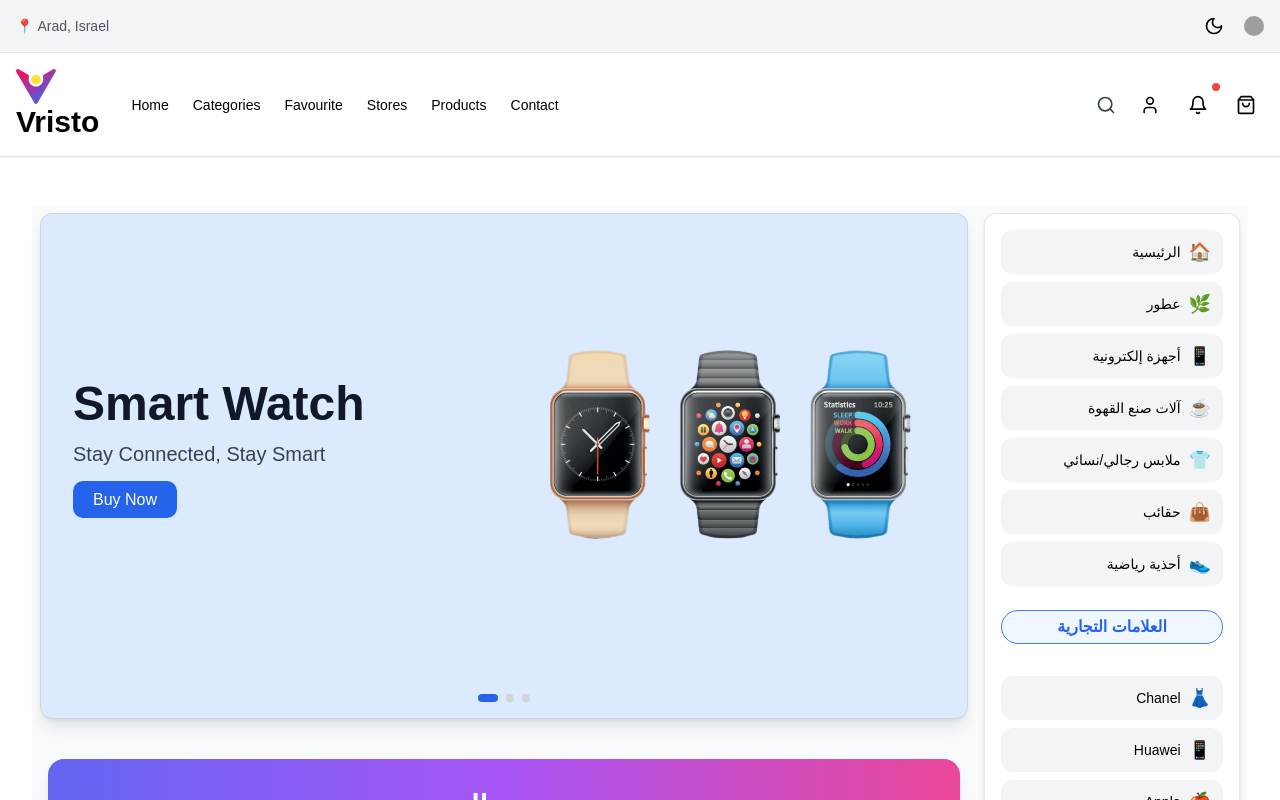
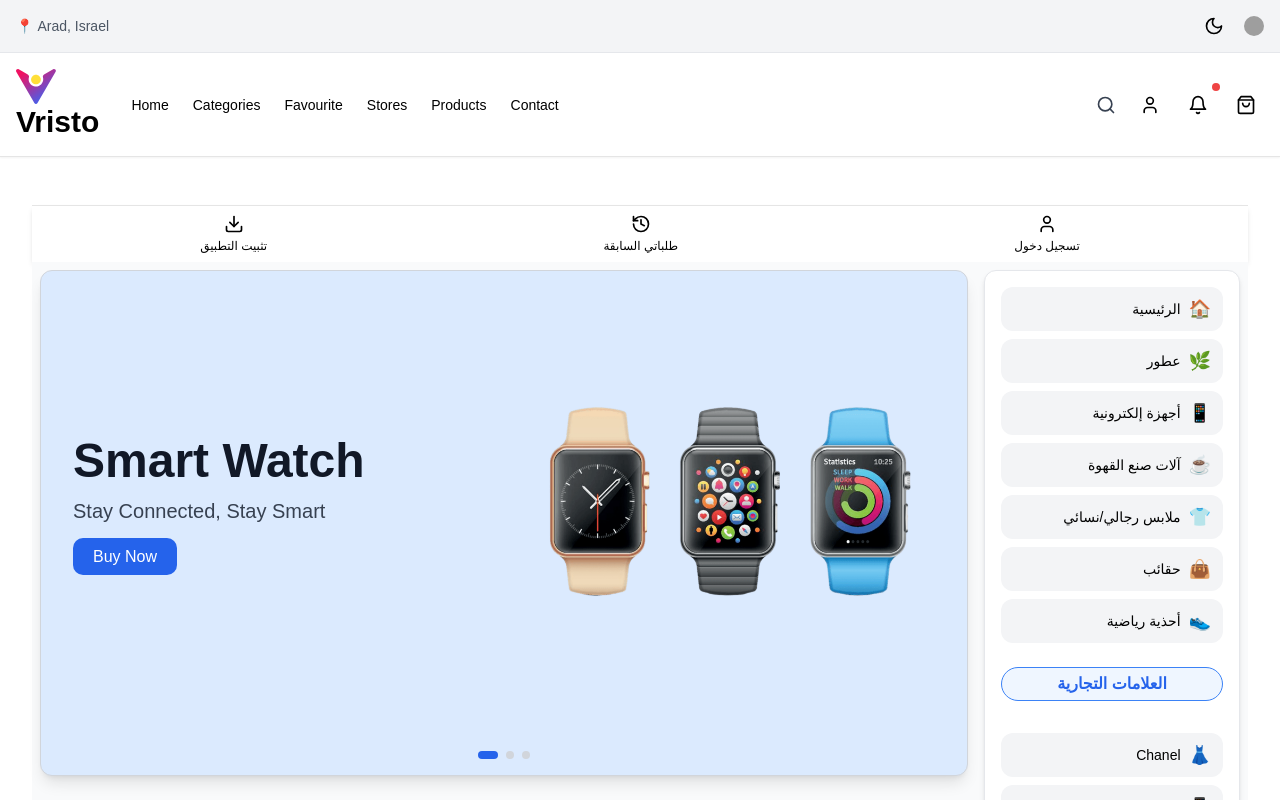
Before and after one commit to Hazemhw22/vristo-ecommerce, a Next.js app: page / in a window 1280 px wide. Shown: the top 800 px of the page. Built offline with nearby package versions, Linux system fonts and the light colour scheme; grey boxes are pictures that could not be loaded.

Commit message:
home fix

```diff
--- a/app/layout.tsx
+++ b/app/layout.tsx
@@ -2,17 +2,23 @@ import type React from "react";
 import "./globals.css";
 import AppProviders from "../components/AppProviders";
 import BreadcrumbsNav from "../components/BreadcrumbsNav";
+import FixedButtons from "../components/fixed-buttons"; // تأكد من الاستيراد
 
 export const metadata = {
   title: "Vristo",
   description: "Next.js + Tailwind UI Store",
 };
 
-export default function RootLayout({ children }: { children: React.ReactNode }) {
+export default function RootLayout({
+  children,
+}: {
+  children: React.ReactNode;
+}) {
   return (
     <html lang="en" suppressHydrationWarning>
       <body className="bg-background text-foreground transition-colors duration-300">
         <AppProviders>
+          <FixedButtons /> {/* ✅ هنا فوق الـ BreadcrumbsNav */}
           <BreadcrumbsNav />
           <main className=" max-w-7xl mx-auto">{children}</main>
         </AppProviders>
--- a/app/page.tsx
+++ b/app/page.tsx
@@ -11,7 +11,6 @@ export default function Home() {
     <main className="flex flex-col md:flex-row gap-4 sm:p-2 bg-gray-50 dark:bg-gray-950 min-h-screen transition-colors duration-300">
       {/* القسم الرئيسي */}
       <section className="flex-1 flex flex-col gap-4">
-        <FixedButtons/>
         <HeroSection />
         {/* قائمة التصنيفات في الموبايل - تحت الهيرو */}
         <div className="block md:hidden mb-4">
--- a/components/AppProviders.tsx
+++ b/components/AppProviders.tsx
@@ -20,8 +20,7 @@ export default function AppProviders({
         <FavoritesProvider>
           <div className="min-h-screen flex flex-col page-background">
             <SiteHeader />
-            <FixedButtons /> {/* ✅ إضافة الأزرار الثابتة هنا */}
-            <main className="flex-1 pb-16 page-container max-w-7xl mx-auto w-full m-4 p-4 sm:p-6 lg:p-8">
+            <main className="flex-1 pb-28 page-container max-w-7xl mx-auto w-full m-4 p-4 sm:p-6 lg:p-8">
               {children}
             </main>
             <SiteFooter />
--- a/components/fixed-buttons.tsx
+++ b/components/fixed-buttons.tsx
@@ -1,11 +1,16 @@
 // components/fixed-buttons.tsx
 "use client";
-
 import { Download, History, User } from "lucide-react";
 
-export default function FixedButtons() {
+export default function FixedButtons({
+  className = "",
+}: {
+  className?: string;
+}) {
   return (
-    <div className="fixed top-0 left-0 right-0 z-50 bg-white border-b shadow-md flex justify-around items-center py-2 md:hidden">
+    <div
+      className={`flex justify-around items-center py-2 bg-white border-t shadow-md ${className}`}
+    >
       <button className="flex flex-col items-center text-xs">
         <Download className="w-5 h-5 mb-1" />
         تثبيت التطبيق
```
